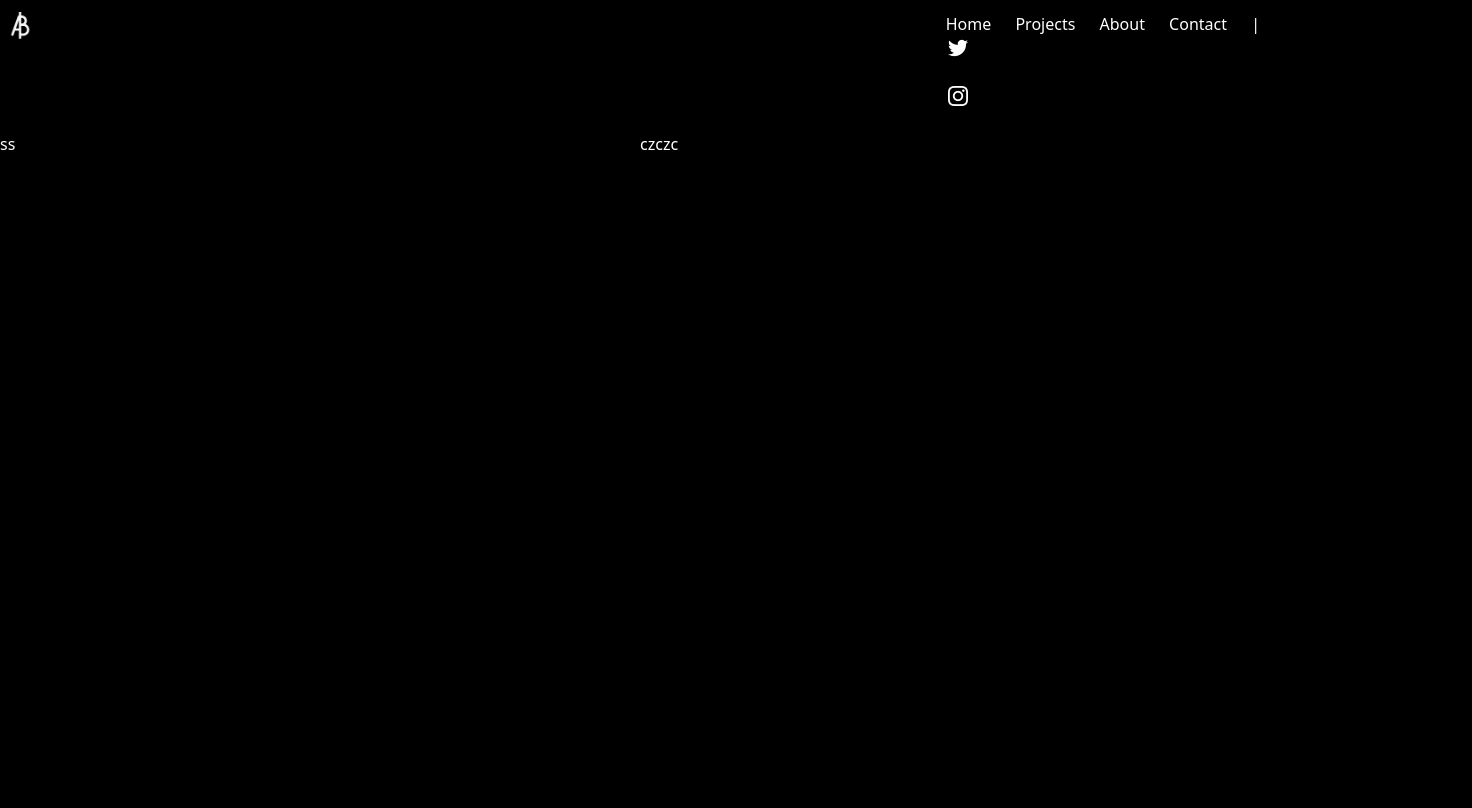
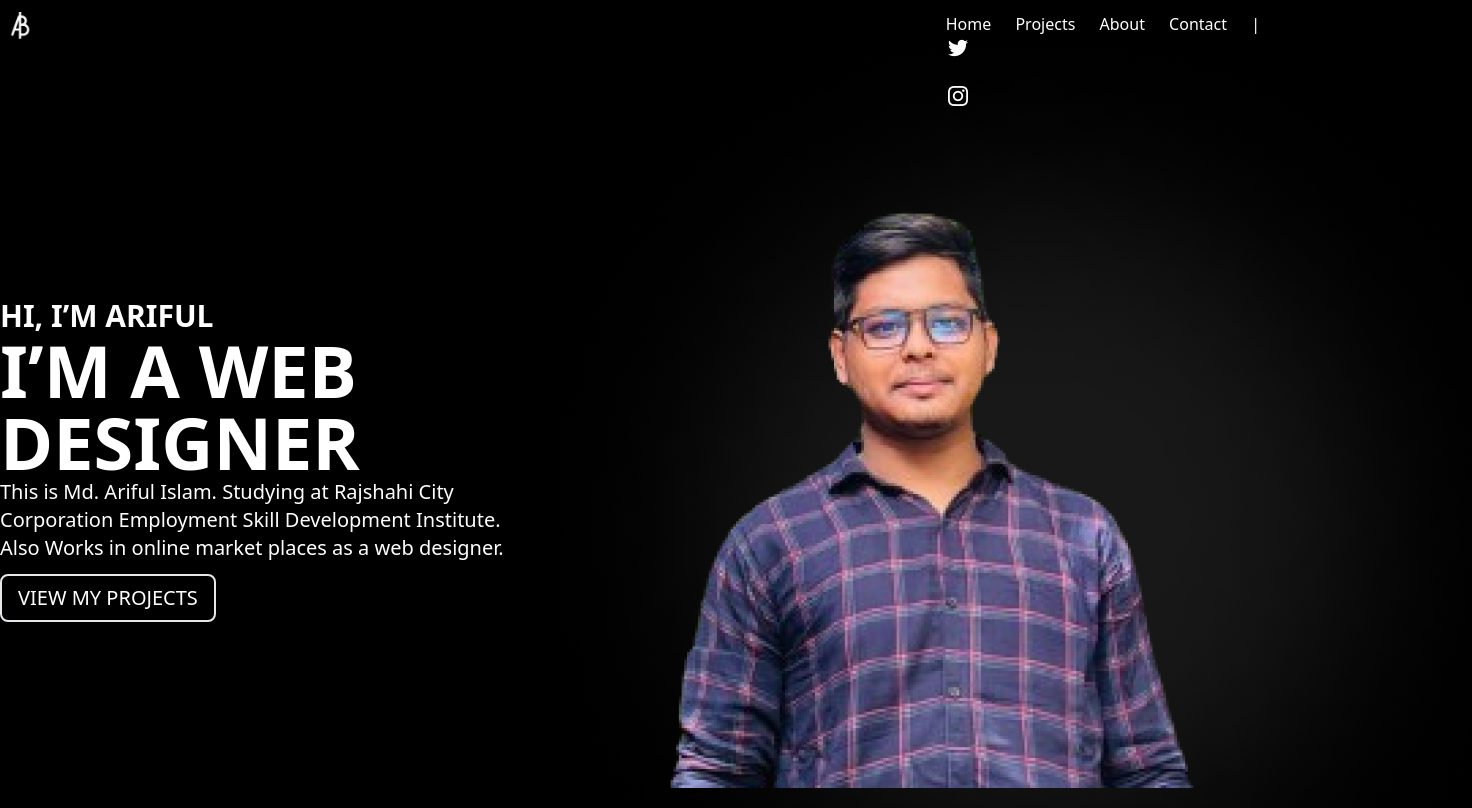
Before and after one commit to ariful5501/Portfolio, a website: page src/index.html in a window 1280 px wide. Shown: the whole page, 1472 px wide, since content can reach past the window. Drawn offline with nearby package versions, Linux system fonts and the light colour scheme.

Commit message:
first add 1

```diff
--- a/src/index.html
+++ b/src/index.html
@@ -37,10 +37,23 @@
       </div>
     </header>
   </section>
-  <section>
+  <section id="hero">
     <div class="container mx-auto grid grid-cols-2 text-white">
-      <div>ss</div>
-      <div>czczc</div>
+      <div class="content-center">
+        <div class="text-3xl font-bold">HI, I’M ARIFUL</div>
+        <div class="text-7xl font-bold">
+          <div>I’M A WEB</div>
+          <div>DESIGNER</div>
+        </div>
+        <div class="text-xl ">
+          This is Md. Ariful Islam. Studying at Rajshahi City <br>Corporation Employment Skill Development Institute.<br> Also Works in online market places as a web designer.
+        </div>
+        <button type="button" class="border-2 px-4 py-2 rounded-lg mt-3 text-xl ">VIEW MY PROJECTS</button>
+      </div>
+      <div>
+        <img src="./accets/Ellipse 1.png" alt="image" class="absolute top-0 left-[40%]">
+        <img src="./accets/IMG-20220712-WA0014-removebg-preview 1.png" alt="image" class="relative">
+      </div>
     </div>
   </section>
 </body>
```
Also changed, not shown: src/accets/Ellipse 1.png (added), src/output.css.
